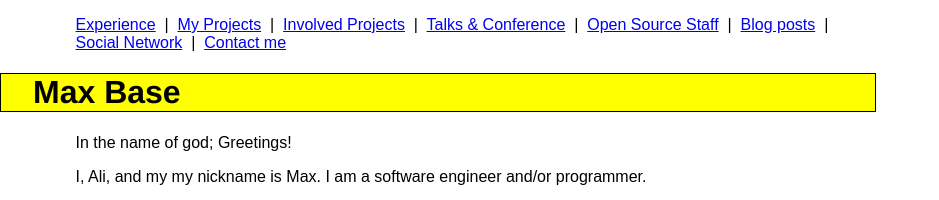
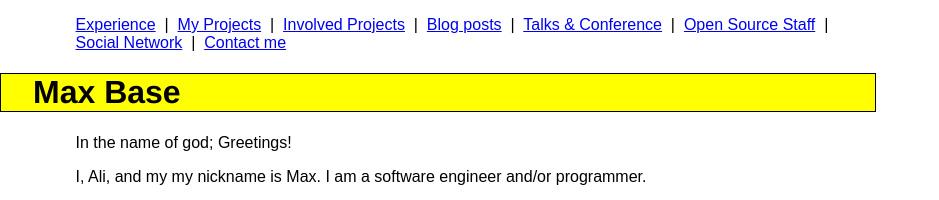
Before and after one commit to dev-blueMagician/NextCommunity.github.io, a Jekyll site: the page built from index.md, in a window 1280 px wide and 900 px high. Shown: the top 200 px of the window, without its empty margins (0-939 px from the left). Built offline with Jekyll 4.4.1, drawn with Linux system fonts in a browser that asks for light colours.

Commit message:
Move items of navbar menu

```diff
--- a/index.md
+++ b/index.md
@@ -15,17 +15,17 @@ title: Max Base - Software Engineer and Open source maintainer
 &nbsp;|&nbsp;
 <a href="#involved-projects">Involved Projects</a>
 &nbsp;|&nbsp;
-<a href="#talks--conference">Talks & Conference</a>
-&nbsp;|&nbsp;
 <!-- <a href="#publications-white-papers">Publications White Papers</a> -->
 <!-- &nbsp;|&nbsp; -->
 <!-- <a href="#educations">Educations</a> -->
 <!-- &nbsp;|&nbsp; -->
 <!-- <a href="#books">Book(s)</a> -->
 <!-- &nbsp;|&nbsp; -->
+<a href="#blog-posts">Blog posts</a>
+&nbsp;|&nbsp;
+<a href="#talks--conference">Talks & Conference</a>
+&nbsp;|&nbsp;
 <a href="#open-source-staff">Open Source Staff</a>
-&nbsp;|&nbsp;
-<a href="#blog-posts">Blog posts</a>
 &nbsp;|&nbsp;
 <!-- <a href="#life-blog-drafts">Life blog</a> -->
 <!-- &nbsp;|&nbsp; -->
```
Also changed, not shown: 1 other file.
